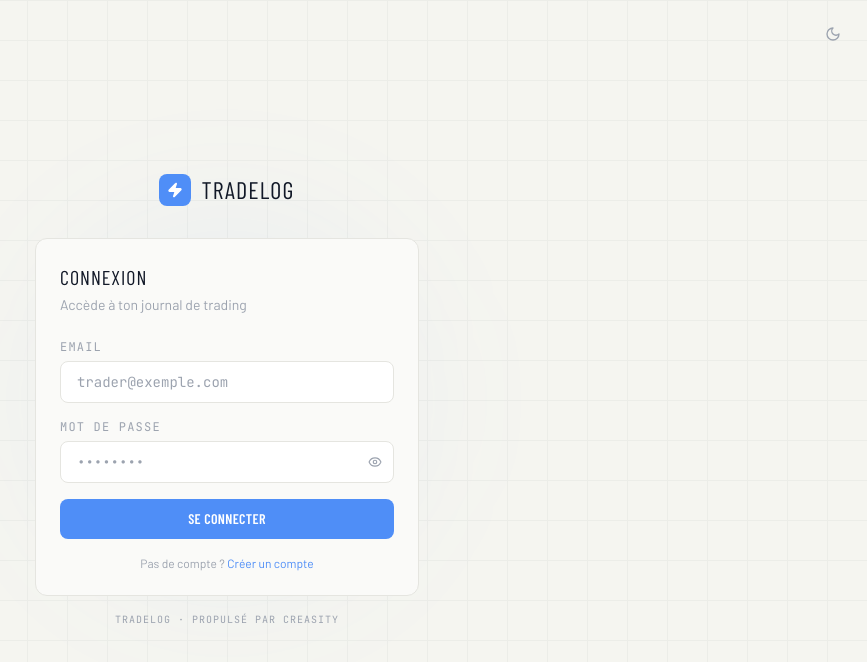
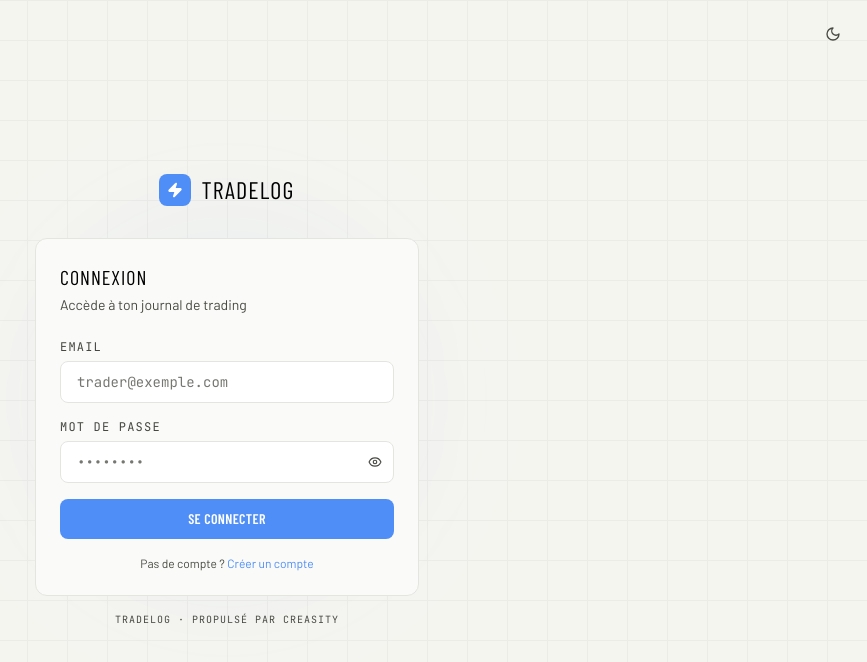
Before and after one commit to creasity/tradelog-front, a Next.js app: page /auth/login in a window 1280 px wide. Shown: the top 662 px of the page, without its empty margins (413-1280 px from the left). Built offline with nearby package versions, Linux system fonts and the light colour scheme; no server answers; a web font is replaced by a local one.

Commit message:
Update globals.css

```diff
--- a/app/globals.css
+++ b/app/globals.css
@@ -9,92 +9,76 @@
     --accent: #4f8ef7;
   }
 
-  * {
-    box-sizing: border-box;
-  }
+  * { box-sizing: border-box; }
 
-  /* Scrollbar */
+  body { color: #1a1a1a; }
+
   ::-webkit-scrollbar { width: 6px; height: 6px; }
   ::-webkit-scrollbar-track { background: transparent; }
-  ::-webkit-scrollbar-thumb { background: #2a2d36; border-radius: 3px; }
+  ::-webkit-scrollbar-thumb { background: #c0c0ba; border-radius: 3px; }
   .dark ::-webkit-scrollbar-thumb { background: #2a2d36; }
-  ::-webkit-scrollbar-thumb:hover { background: #3a3d46; }
+  ::-webkit-scrollbar-thumb:hover { background: #999992; }
+  .dark ::-webkit-scrollbar-thumb:hover { background: #3a3d46; }
 
-  /* Selection */
-  ::selection {
-    background: #4f8ef730;
-    color: inherit;
-  }
+  ::selection { background: #4f8ef730; color: inherit; }
 }
 
 @layer components {
-  /* Card */
   .card {
     @apply bg-light-card dark:bg-dark-card border border-light-border dark:border-dark-border rounded-xl;
   }
 
-  /* Stat card */
-  .stat-card {
-    @apply card p-5 flex flex-col gap-1;
+  .stat-card { @apply card p-5 flex flex-col gap-1; }
+
+  .tl-table { @apply w-full text-sm; }
+  .tl-table th {
+    @apply text-xs font-mono uppercase tracking-widest py-3 px-4 text-left border-b border-light-border dark:border-dark-border;
+    color: #444440;
   }
-
-  /* Table */
-  .tl-table {
-    @apply w-full text-sm;
-  }
-  .tl-table th {
-    @apply text-xs font-mono uppercase tracking-widest text-gray-400 dark:text-gray-500 py-3 px-4 text-left border-b border-light-border dark:border-dark-border;
-  }
+  .dark .tl-table th { color: #6b7280; }
   .tl-table td {
     @apply py-3 px-4 border-b border-light-border/50 dark:border-dark-border/50;
+    color: #111111;
   }
-  .tl-table tr:hover td {
-    @apply bg-light-hover dark:bg-dark-hover;
+  .dark .tl-table td { color: #e5e7eb; }
+  .tl-table tr:hover td { @apply bg-light-hover dark:bg-dark-hover; }
+  .tl-table tr:last-child td { @apply border-b-0; }
+
+  .tl-input {
+    @apply w-full bg-light-surface dark:bg-dark-surface border border-light-border dark:border-dark-border rounded-lg px-4 py-2.5 text-sm font-mono focus:outline-none focus:border-accent transition-colors;
+    color: #111111;
   }
-  .tl-table tr:last-child td {
-    @apply border-b-0;
+  .dark .tl-input { color: #f3f4f6; }
+  .tl-input::placeholder { color: #777772; }
+  .dark .tl-input::placeholder { color: #6b7280; }
+
+  .tl-select { @apply tl-input appearance-none cursor-pointer; }
+
+  .tl-label {
+    @apply text-xs font-mono uppercase tracking-widest mb-1.5 block;
+    color: #444440;
   }
+  .dark .tl-label { color: #9ca3af; }
 
-  /* Input */
-  .tl-input {
-    @apply w-full bg-light-surface dark:bg-dark-surface border border-light-border dark:border-dark-border rounded-lg px-4 py-2.5 text-sm font-mono focus:outline-none focus:border-accent dark:focus:border-accent transition-colors placeholder:text-gray-400;
-  }
-
-  /* Select */
-  .tl-select {
-    @apply tl-input appearance-none cursor-pointer;
-  }
-
-  /* Label */
-  .tl-label {
-    @apply text-xs font-mono uppercase tracking-widest text-gray-400 dark:text-gray-500 mb-1.5 block;
-  }
-
-  /* Button primary */
   .btn-primary {
     @apply bg-accent hover:bg-accent/90 text-white font-display font-semibold tracking-wide px-5 py-2.5 rounded-lg transition-all text-sm uppercase;
   }
 
-  /* Button secondary */
   .btn-secondary {
-    @apply bg-light-surface dark:bg-dark-surface hover:bg-light-hover dark:hover:bg-dark-hover border border-light-border dark:border-dark-border text-gray-700 dark:text-gray-300 font-display font-semibold tracking-wide px-5 py-2.5 rounded-lg transition-all text-sm uppercase;
+    @apply bg-light-surface dark:bg-dark-surface hover:bg-light-hover dark:hover:bg-dark-hover border border-light-border dark:border-dark-border font-display font-semibold tracking-wide px-5 py-2.5 rounded-lg transition-all text-sm uppercase;
+    color: #222220;
   }
+  .dark .btn-secondary { color: #d1d5db; }
 
-  /* Badge */
-  .badge {
-    @apply inline-flex items-center px-2 py-0.5 rounded text-xs font-mono;
-  }
+  .badge { @apply inline-flex items-center px-2 py-0.5 rounded text-xs font-mono; }
 
-  /* Skeleton */
   .skeleton {
     @apply bg-gradient-to-r from-light-border via-light-hover to-light-border dark:from-dark-border dark:via-dark-hover dark:to-dark-border bg-[length:200%_100%] animate-shimmer rounded;
   }
 
-  /* Profit / Loss colored text */
   .text-profit { color: var(--profit); }
-  .text-loss { color: var(--loss); }
+  .text-loss   { color: var(--loss); }
 
-  /* Grid lines subtle */
   .grid-lines {
     background-image:
       linear-gradient(to right, currentColor 1px, transparent 1px),
@@ -104,7 +88,16 @@
   }
 }
 
-/* Recharts customization */
-.recharts-cartesian-grid line { stroke: #1e2028; }
+/* Recharts */
+.recharts-cartesian-grid line { stroke: #e5e5e0; }
 .dark .recharts-cartesian-grid line { stroke: #1e2028; }
 .recharts-tooltip-wrapper { outline: none !important; }
+
+/* ── Light mode : forcer lisibilité sur tous les gris ── */
+:not(.dark) .text-gray-400 { color: #4a4a45 !important; }
+:not(.dark) .text-gray-500 { color: #3a3a35 !important; }
+:not(.dark) .text-gray-300 { color: #555550 !important; }
+:not(.dark) .text-gray-600 { color: #2a2a25 !important; }
+:not(.dark) .text-gray-700 { color: #1a1a15 !important; }
+:not(.dark) .text-gray-800 { color: #111110 !important; }
+:not(.dark) .text-gray-900 { color: #000000 !important; }
```
